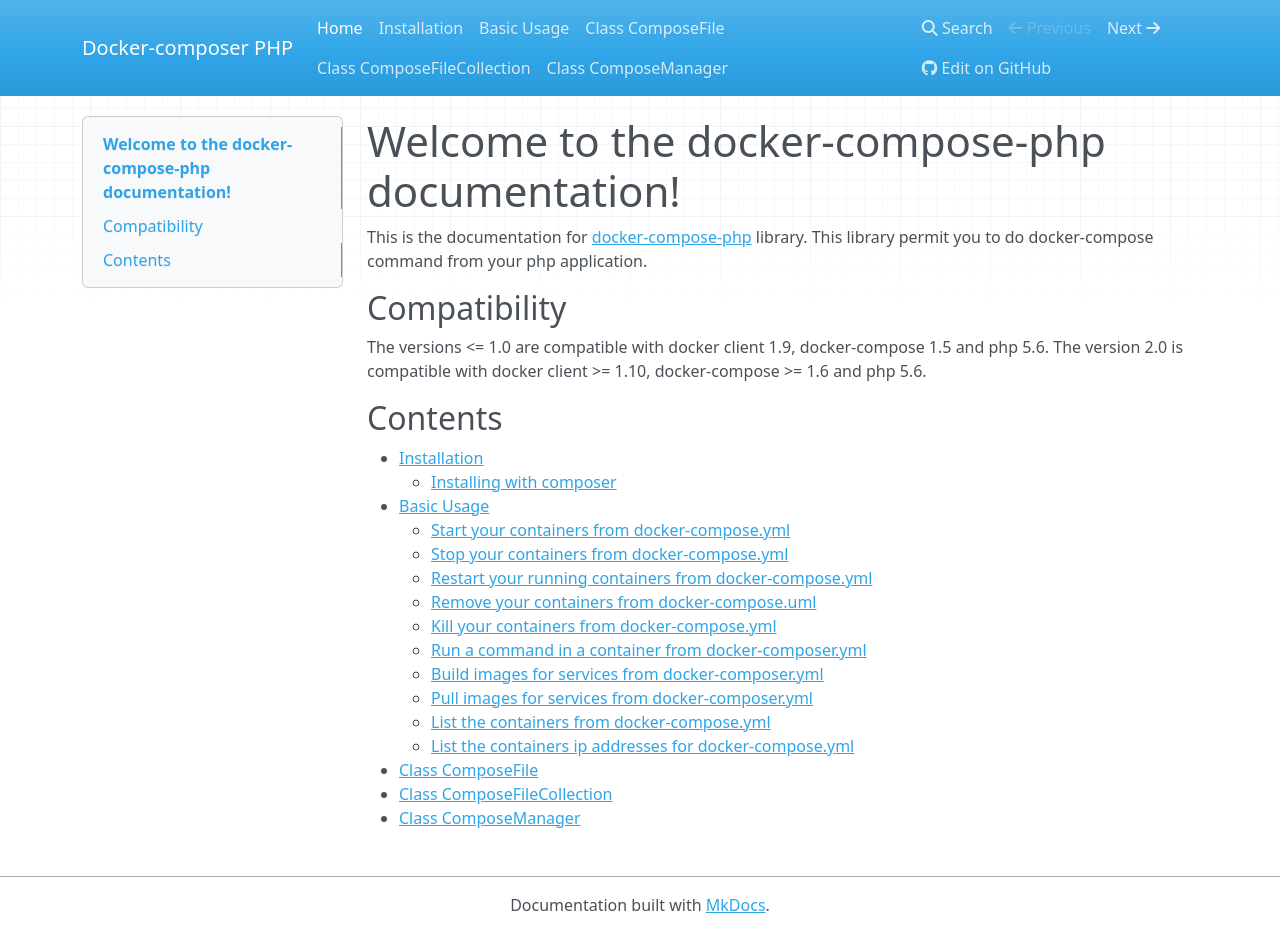
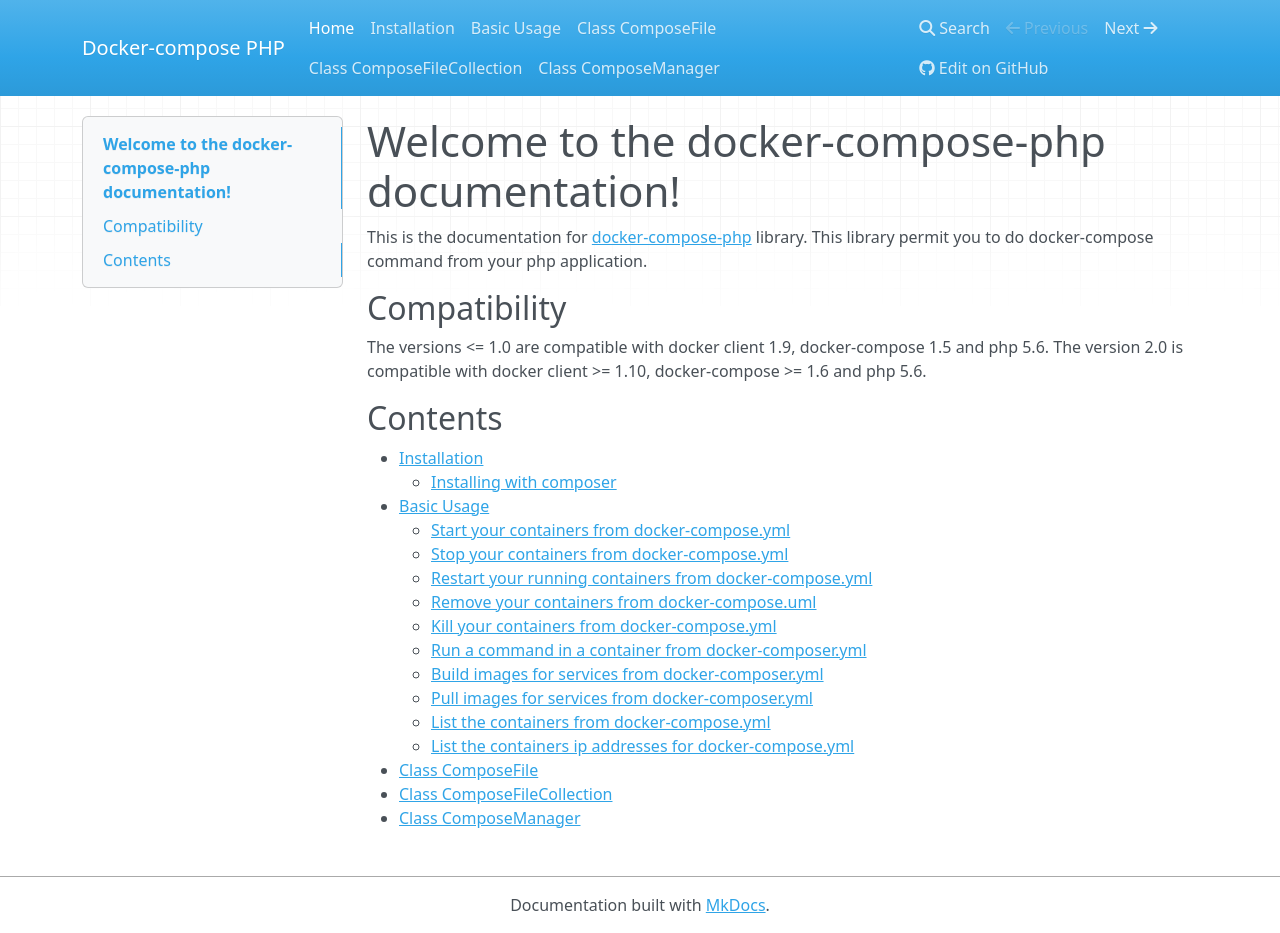
Before and after one commit to omauger/docker-compose-php, an MkDocs documentation site: the page built from docs/index.md, in a window 1280 px wide and 933 px high. Built offline with MkDocs 1.6.1, drawn with Linux system fonts in a browser that asks for light colours; nearby versions of some CDN libraries; old or Windows-style settings are respelled for this version of MkDocs.

Commit message:
Fixed typo

```diff
--- a/mkdocs.yml
+++ b/mkdocs.yml
@@ -1,4 +1,4 @@
-site_name: Docker-composer PHP
+site_name: Docker-compose PHP
 site_url:  http://docker-compose-php.readthedocs.org/
 site_description: A Docker-compose SDK in PHP
 repo_url: https://github.com/omauger/docker-compose-php
```
